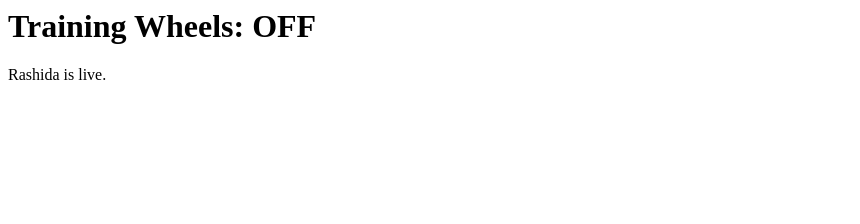
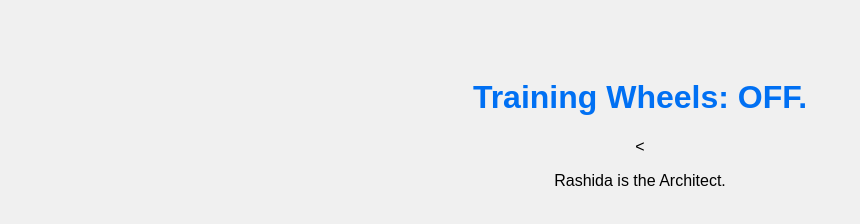
Before and after one commit to marchitectsio/pipeline-test, a plain HTML site: page index.html in a window 1280 px wide. Shown: the whole page, without its empty margins (0-860 px from the left). Drawn offline with Linux system fonts and the light colour scheme.

Commit message:
Updated the title

```diff
--- a/index.html
+++ b/index.html
@@ -1,11 +1,14 @@
-</html>
 <!DOCTYPE html>
 <html>
 <head>
-    <title>Pipeline Test</title>
+    <title>My First Pipeline</title>
+    <style>
+        body { font-family: sans-serif; text-align: center; padding-top: 50px; background: #f0f0f0; }
+        h1 { color: #0070f3; } /* Vercel Blue */
+    </style>
 </head>
 <body>
-    <h1>Training Wheels: OFF</h1>
-    <p>Rashida is live.</p>
+    <h1>Training Wheels: OFF.</h1>
+    <<p>Rashida is the Architect.</p>
 </body>
 </html>
```
